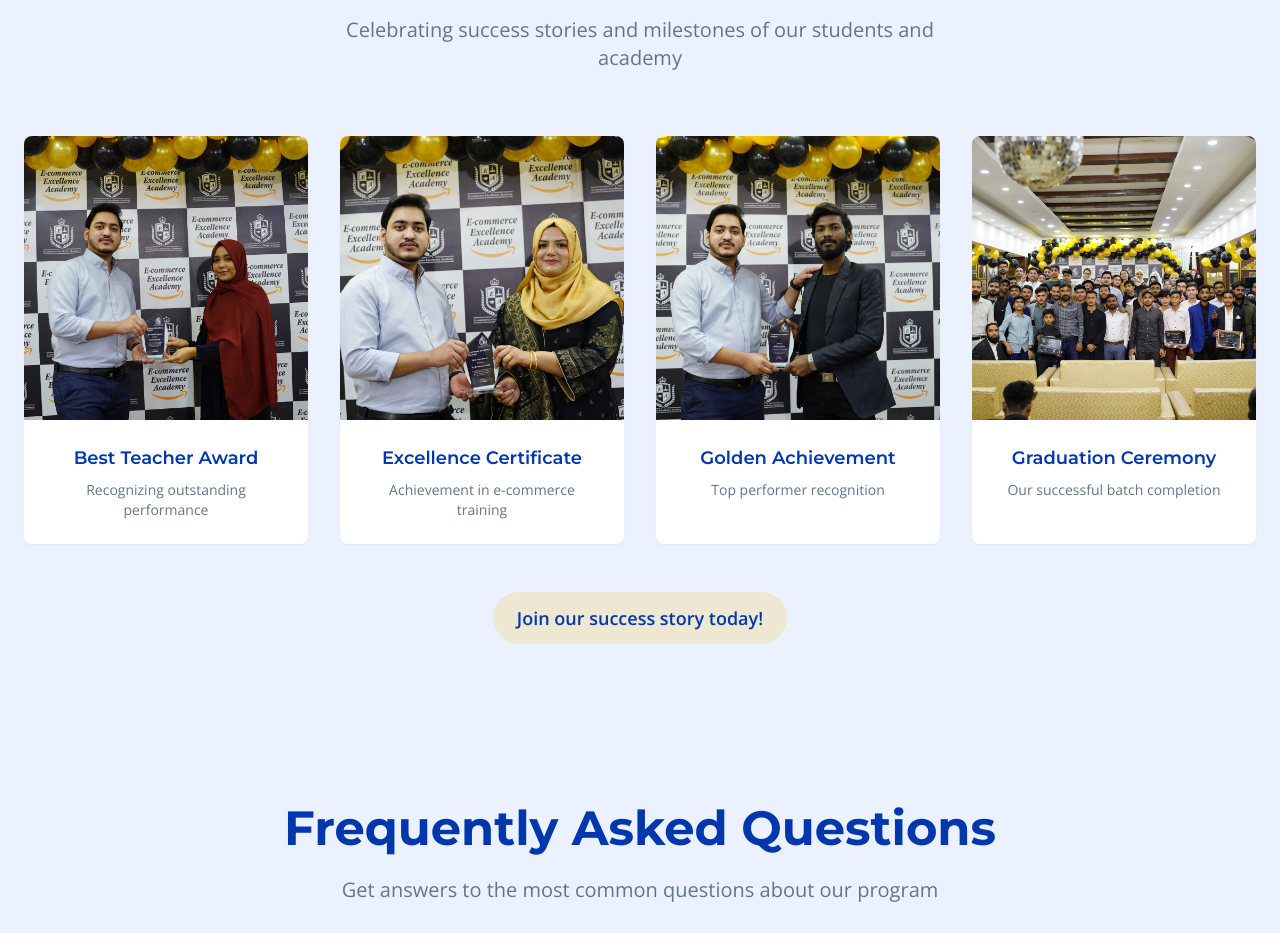
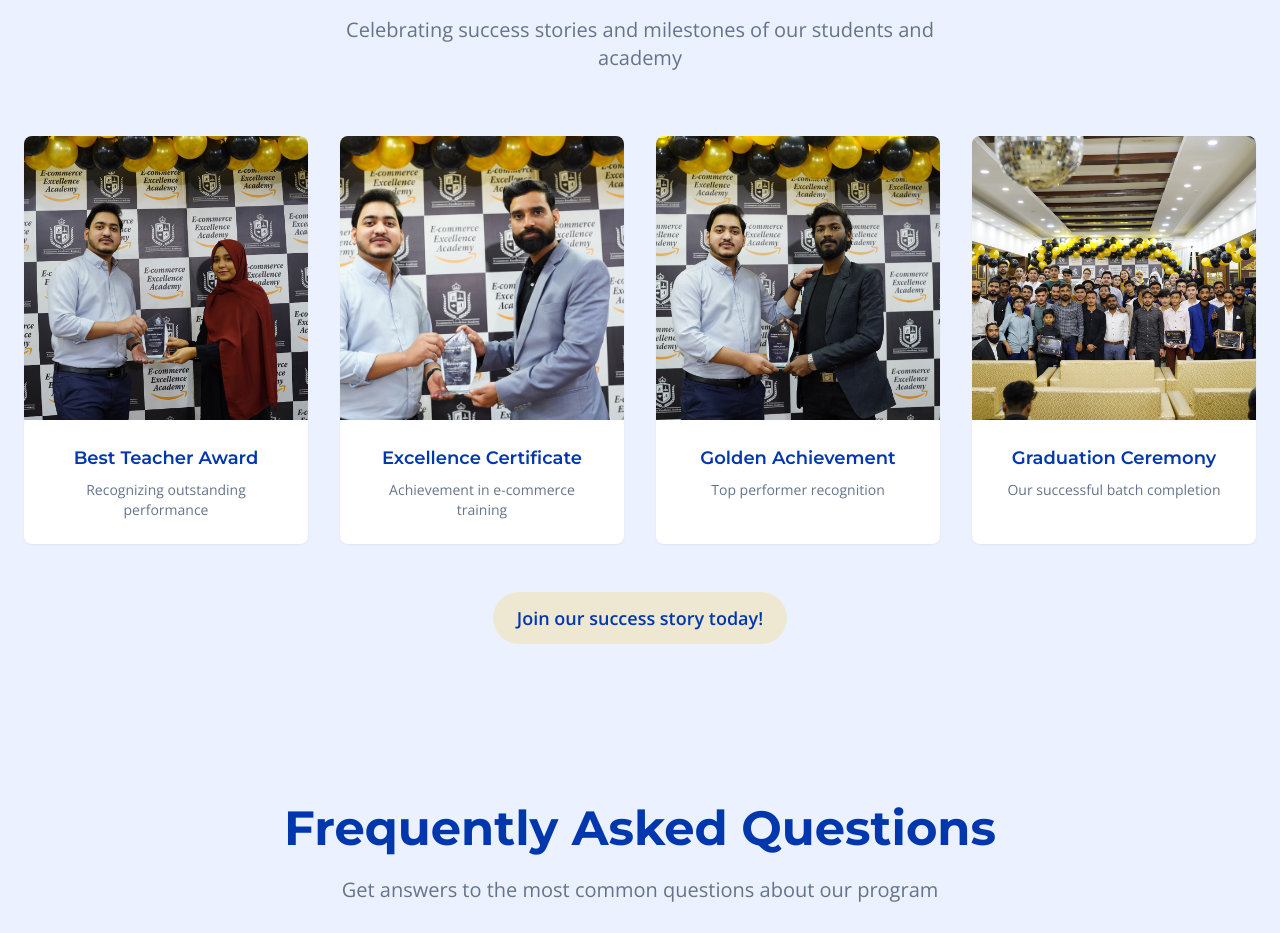
Before and after one commit to Taha5212/ecommerenceexcellenceacademy, a React (Vite) app: page / in a window 1280 px wide. Shown: the part 3920-4853 px from the top of the page. Built offline with nearby package versions, Linux system fonts and the light colour scheme.

Commit message:
Update certificate image
Replace the current certificate image with the provided image.

```diff
--- a/src/components/sections/AchievementsSection.tsx
+++ b/src/components/sections/AchievementsSection.tsx
@@ -9,7 +9,7 @@ export const AchievementsSection = () => {
       description: "Recognizing outstanding performance"
     },
     {
-      image: "/lovable-uploads/41aa09d2-4c19-4e3f-9a8d-7774a9fafa1a.png",
+      image: "/lovable-uploads/6ad70b31-9a43-43e4-808d-04b5cb36ff42.png",
       title: "Excellence Certificate",
       description: "Achievement in e-commerce training"
     },
```
Also changed, not shown: public/lovable-uploads/6ad70b31-9a43-43e4-808d-04b5cb36ff42.png (added).
